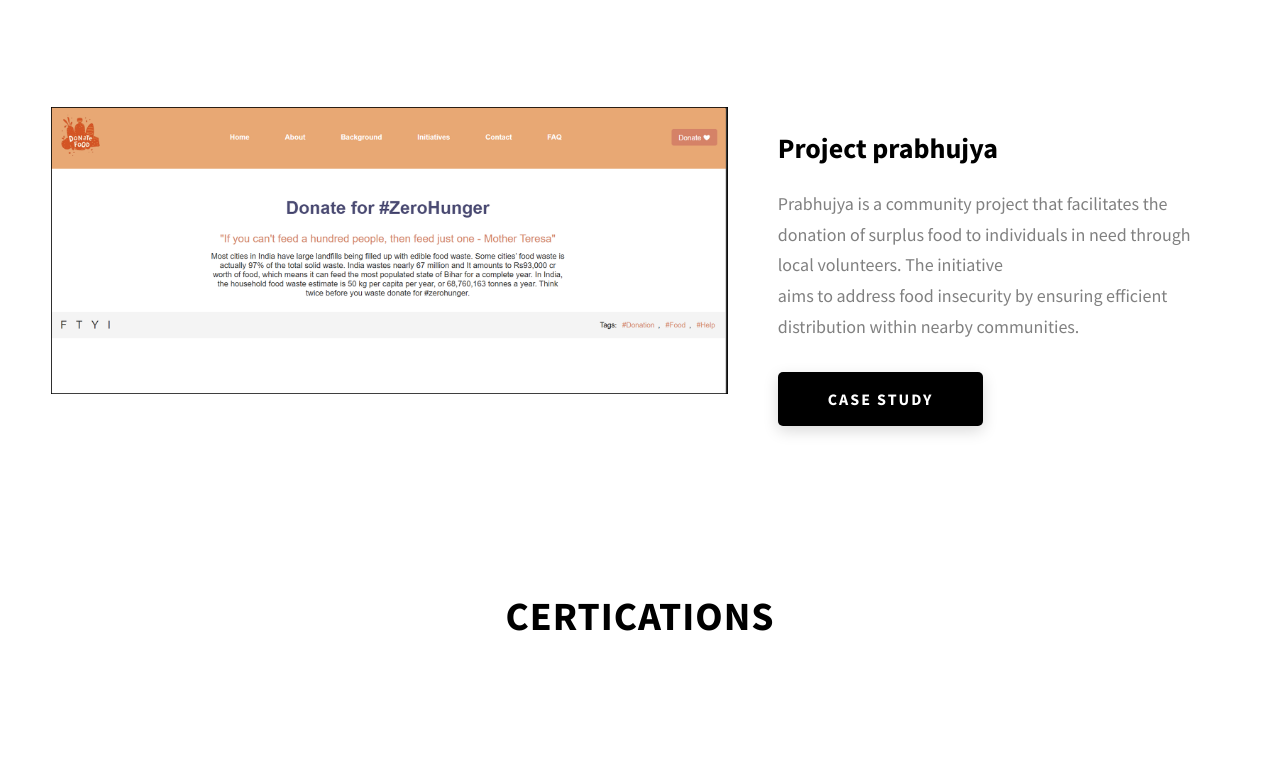
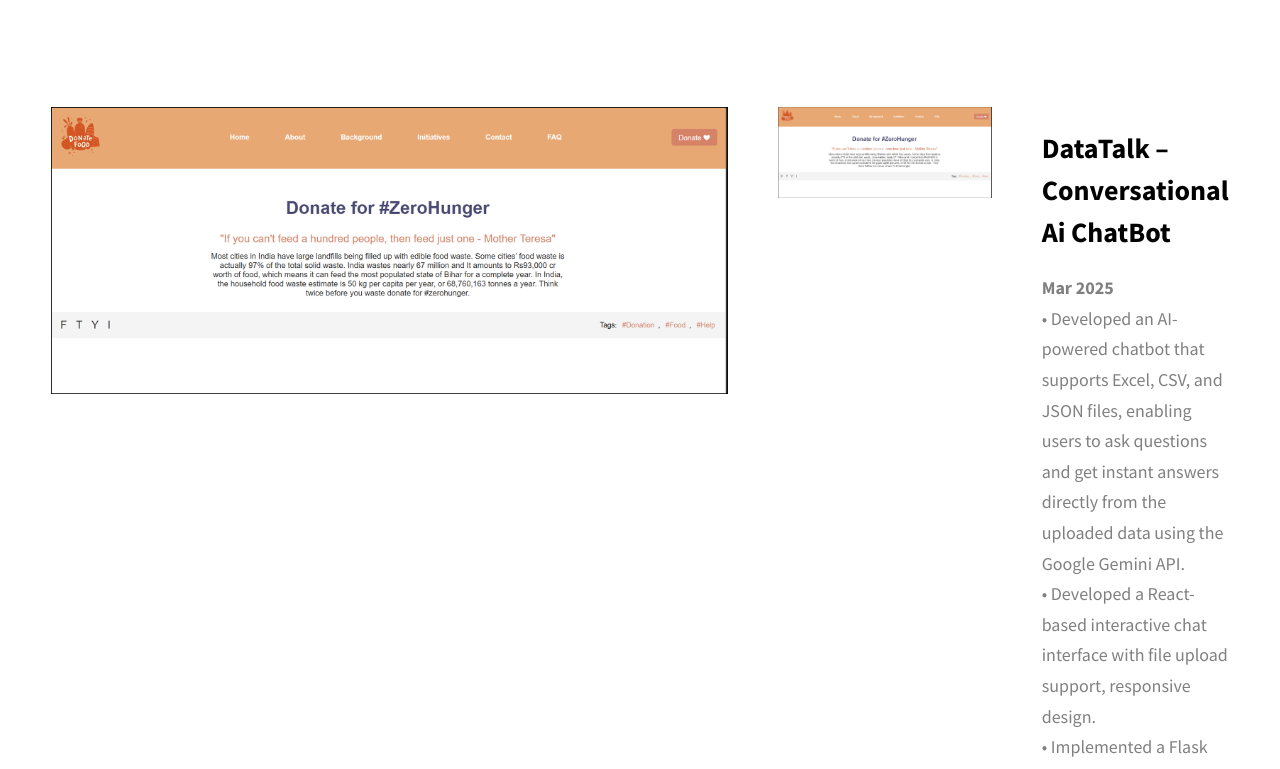
Before and after one commit to govindbairi/My-portfolio, a plain HTML site: page index.html in a window 1280 px wide. Shown: the part 2990-3759 px from the top of the page. Drawn offline with nearby package versions, Linux system fonts and the light colour scheme.

Commit message:
Update index.html

```diff
--- a/index.html
+++ b/index.html
@@ -320,15 +320,26 @@
                 loading="lazy"
               />
             </div>
+            <div class="projects__row">
+            <div class="projects__row-img-cont">
+              <img
+                src="./assets/png/project3.png"
+                alt="DataTalk Chatbot Screenshot"
+                class="projects__row-img"
+                loading="lazy"
+              />
+            </div>
             <div class="projects__row-content">
-              <h3 class="projects__row-content-title">Project prabhujya</h3>
+              <h3 class="projects__row-content-title">DataTalk – Conversational Ai ChatBot</h3>
               <p class="projects__row-content-desc">
-                Prabhujya is a community project that facilitates the donation of
-                surplus food to individuals in need through local volunteers. The initiative <br>
-                aims to address food insecurity by ensuring efficient distribution within nearby communities.
+                <strong>Mar 2025</strong><br>
+                • Developed an AI-powered chatbot that supports Excel, CSV, and JSON files, enabling users to ask questions and get instant answers directly from the uploaded data using the Google Gemini API.<br>
+                • Developed a React-based interactive chat interface with file upload support, responsive design.<br>
+                • Implemented a Flask backend to process Excel files using Pandas, handle API requests, and manage AI-driven responses.<br>
+                • Successfully deployed the application on Render, making the chatbot publicly accessible and enabling seamless frontend–backend interaction for real-time responses.
               </p>
               <a
-                href="./assets/png/project3.png"
+                href="#"
                 class="btn btn--med btn--theme dynamicBgClr"
                 target="_blank"
                 >Case Study</a
```
